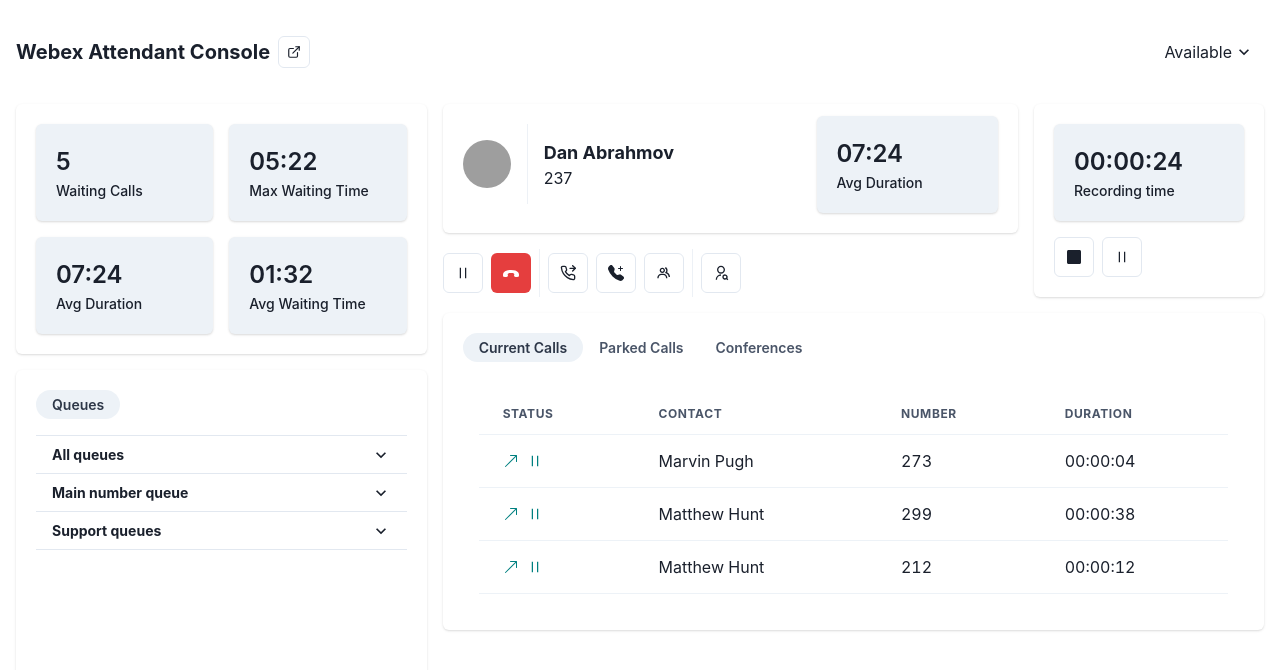
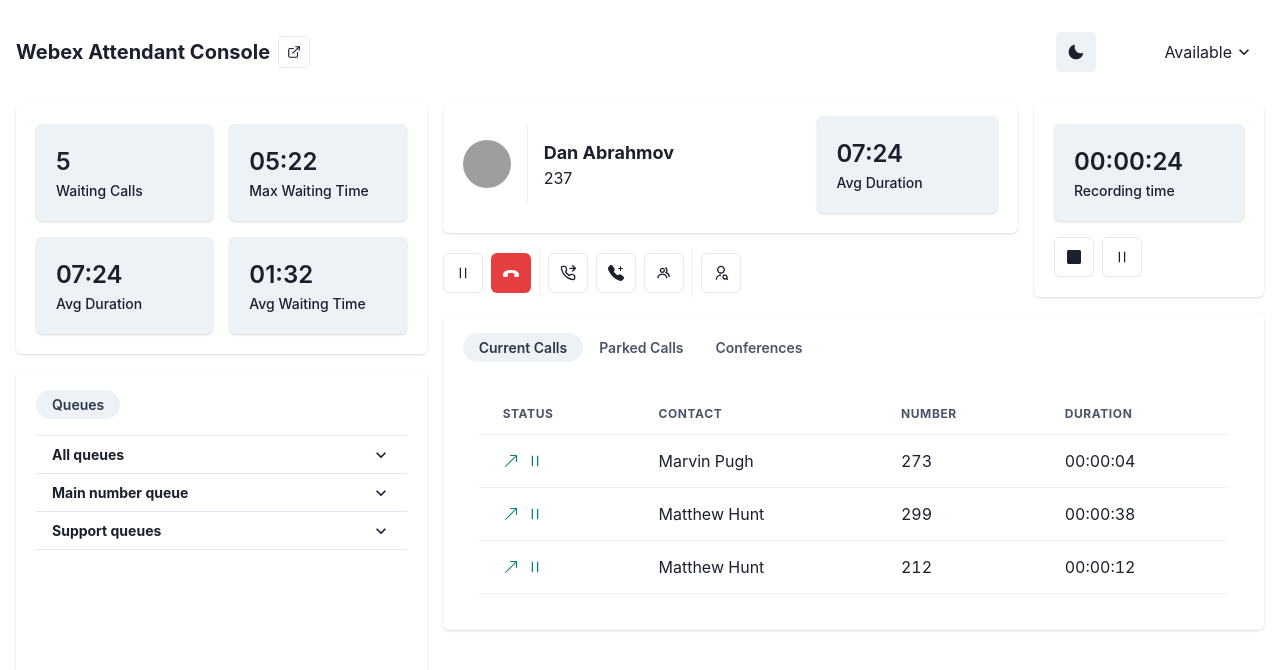
Before and after one commit to Censacrof/chakra-poc, a React (Vite) app: page / in a window 1280 px wide. Shown: the top 670 px of the page. Built offline with nearby package versions, Linux system fonts and the light colour scheme; grey boxes are pictures that could not be loaded.

Commit message:
Add color mode switcher button

```diff
--- /dev/null
+++ b/src/components/ColorModeSwitcherButton.tsx
@@ -0,0 +1,12 @@
+import { MoonIcon, SunIcon } from "@chakra-ui/icons";
+import { IconButton, useColorMode } from "@chakra-ui/react";
+
+export const ColorModeSwitcherButton = () => {
+  const { colorMode, toggleColorMode } = useColorMode();
+
+  return (
+    <IconButton aria-label={"Switch color mode"} onClick={toggleColorMode}>
+      {colorMode === "light" ? <MoonIcon /> : <SunIcon />}
+    </IconButton>
+  );
+};
--- a/src/screens/console/Header.tsx
+++ b/src/screens/console/Header.tsx
@@ -1,6 +1,7 @@
 import { Flex, Icon, IconButton, Select, Spacer, Text } from "@chakra-ui/react";
 import { FC } from "react";
 import { FiExternalLink } from "react-icons/fi";
+import { ColorModeSwitcherButton } from "../../components/ColorModeSwitcherButton";
 
 export const Header: FC = () => {
   return (
@@ -12,6 +13,7 @@
         <Icon as={FiExternalLink} />
       </IconButton>
       <Spacer />
+      <ColorModeSwitcherButton />
       <Select width={"10rem"} textAlign={"right"} variant={"unstyled"}>
         <option>Available</option>
         <option>Offline</option>
```
